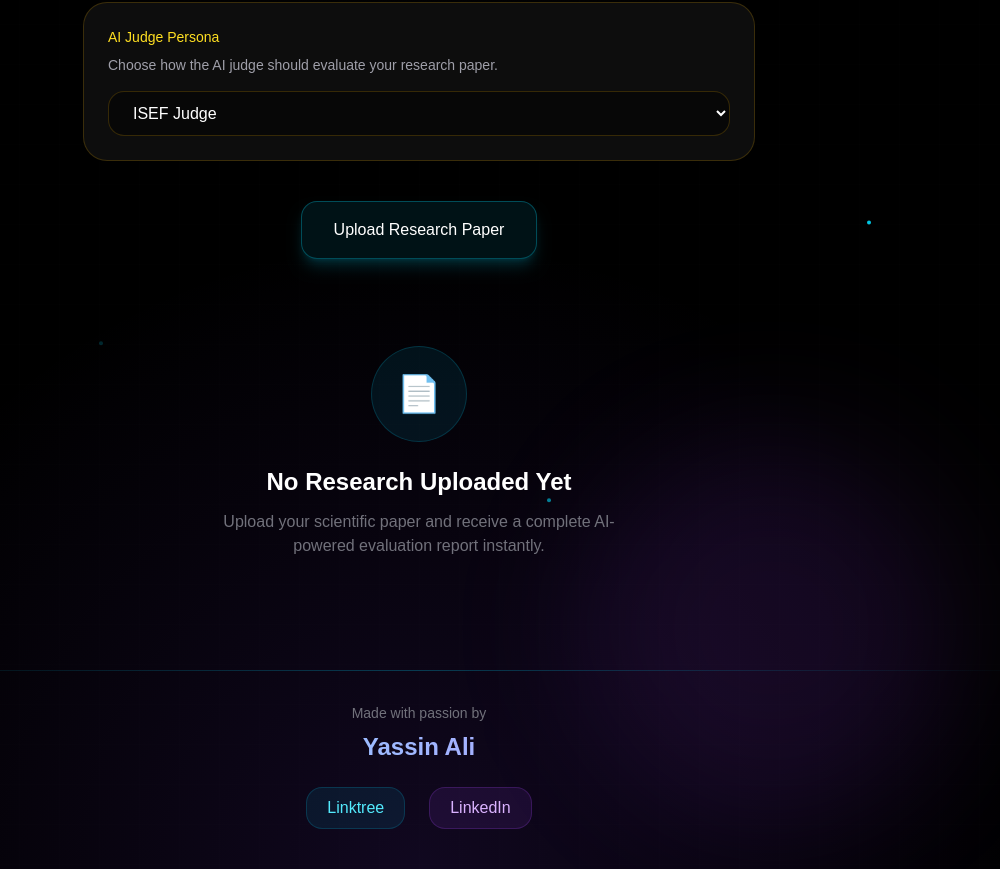
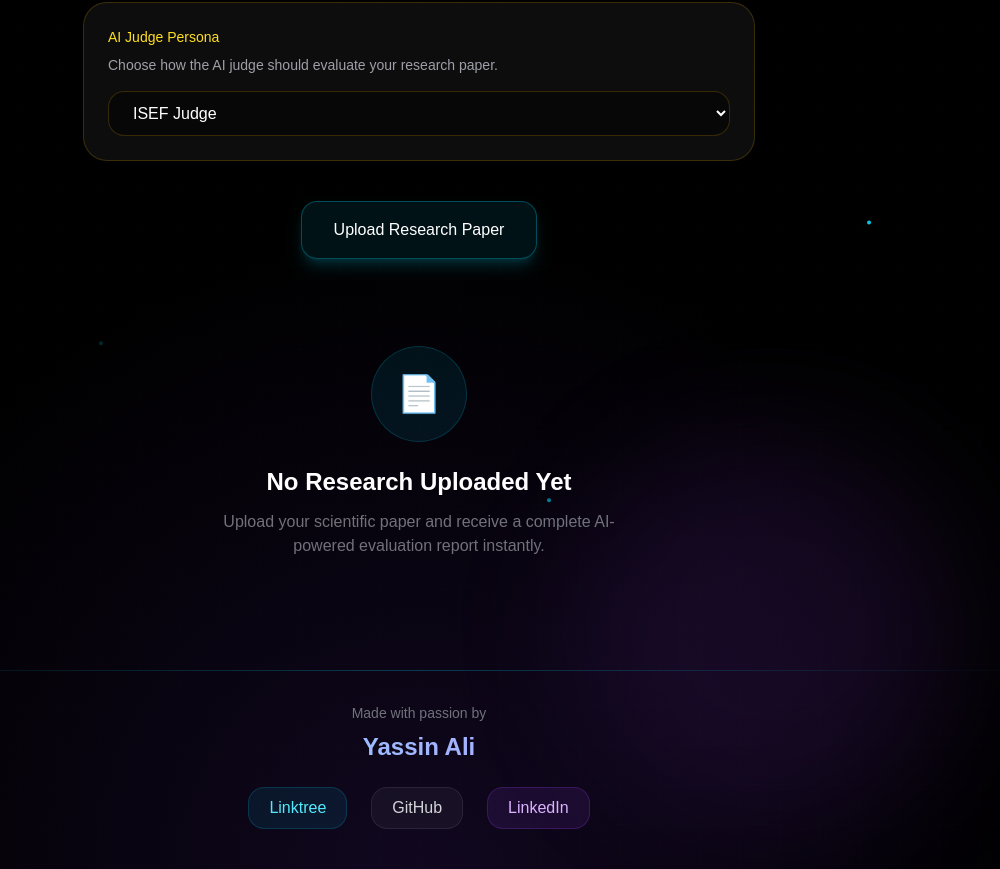
Before and after one commit to YassinAliElDeeb/SCIJUDGE-AI, a Next.js app in the folder frontend/: page / in a window 1280 px wide. Shown: the part 576-1445 px from the top of the page, without its empty margins (221-1221 px from the left). Built offline with nearby package versions, Linux system fonts and the light colour scheme.

Commit message:
Add GitHub link to footer

```diff
--- a/frontend/app/page.tsx
+++ b/frontend/app/page.tsx
@@ -1213,7 +1213,14 @@ export default function Home() {
   >
     Linktree
   </a>
-
+<a
+  href="https://github.com/YassinAliElDeeb"
+  target="_blank"
+  rel="noopener noreferrer"
+  className="px-5 py-2 rounded-2xl bg-zinc-500/10 border border-zinc-500/20 text-zinc-300 hover:bg-zinc-500/20 hover:scale-105 transition-all duration-300"
+>
+  GitHub
+</a>
   <a
     href="https://www.linkedin.com/in/yassinali30/"
     target="_blank"
```
